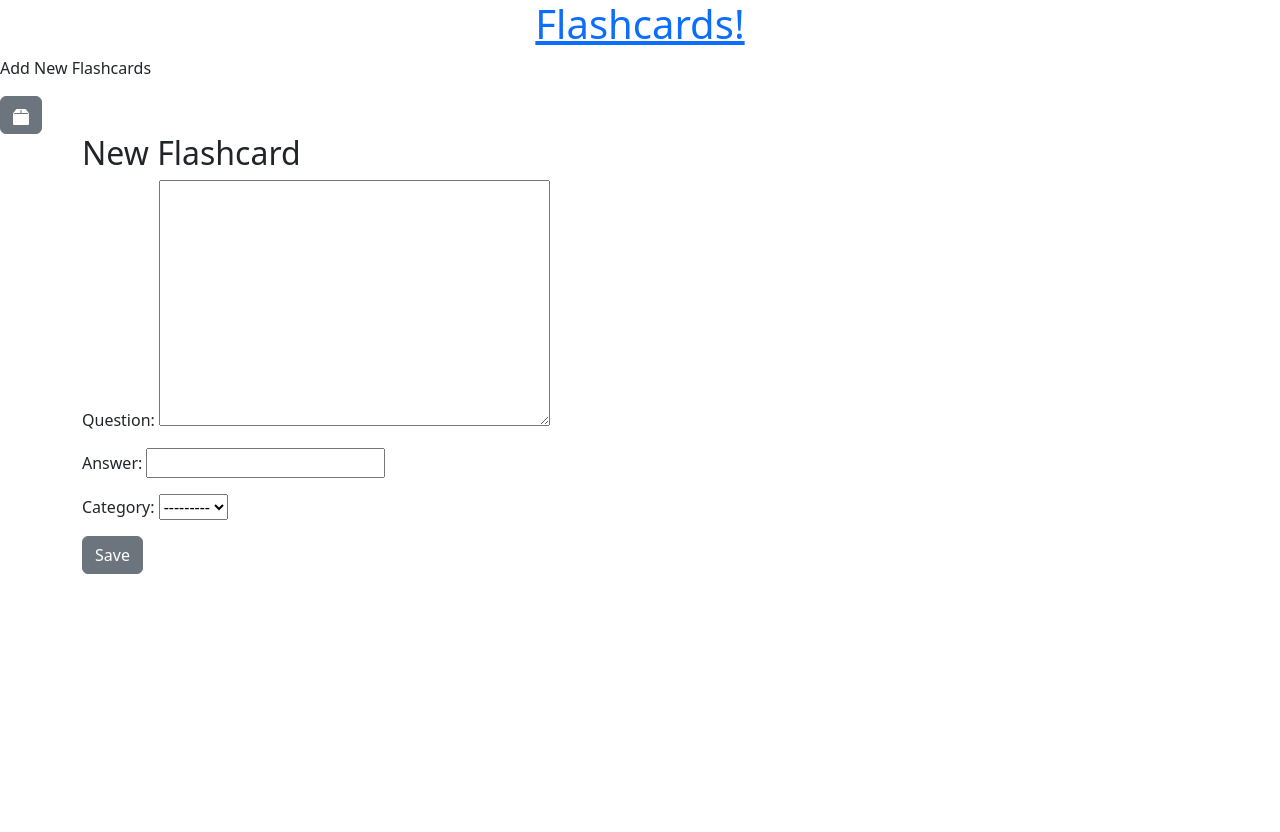
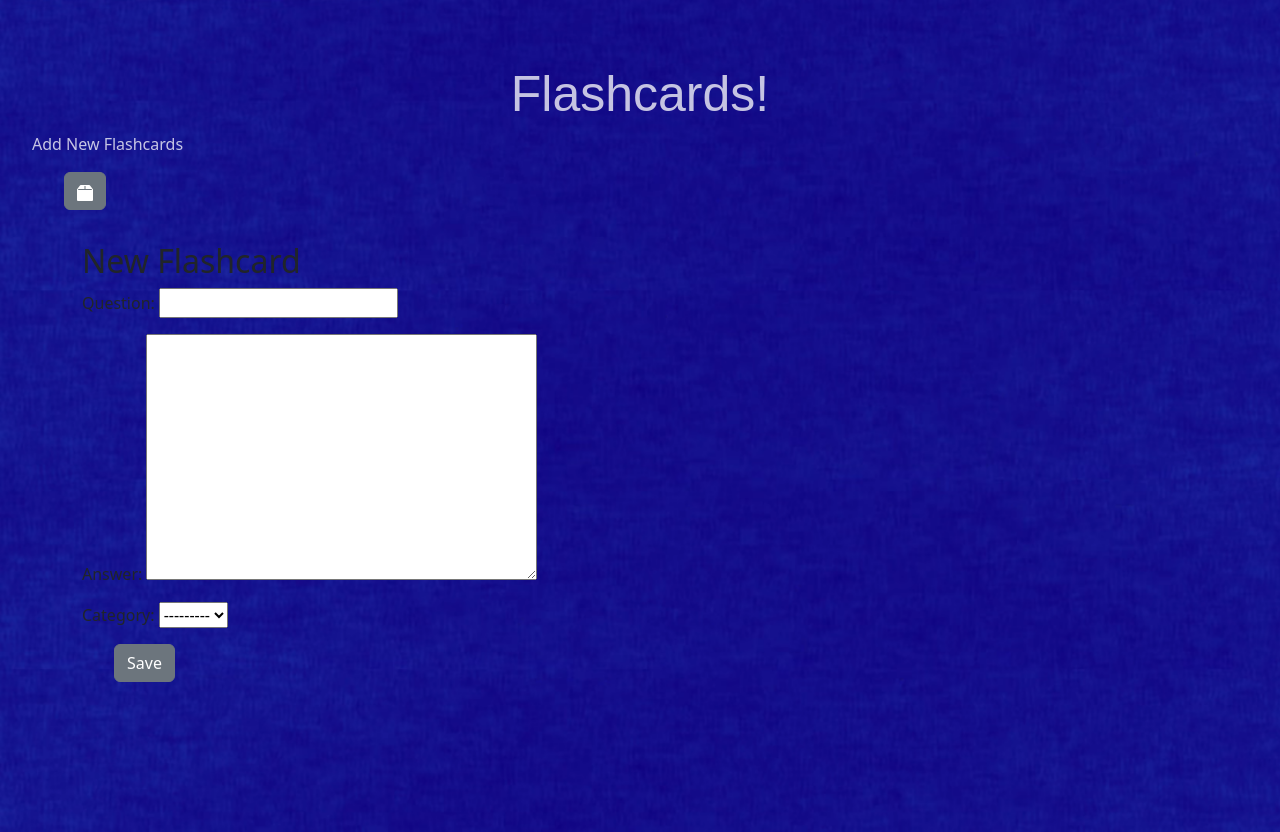
Before and after one commit to Momentum-Team-14/django-duplex-GitLukeW, a Django app: page /flashcard/new/ in a window 1280 px wide. Before the commit the page ends 574 px from the top, so only its background shows below. Run offline with Django 4.2, Linux system fonts and the light colour scheme; the visitor is signed in with stand-in values (Sample User, id 1); data that the repository does not hold is empty; some libraries are stand-ins or nearby versions.

Commit message:
worked on css

```diff
--- a/flashcards/models.py
+++ b/flashcards/models.py
@@ -21,8 +21,8 @@ class Categories(models.Model):
 class Flashcard(models.Model):
     category = models.ForeignKey(
         Categories, on_delete=models.CASCADE, related_name='flashcards')
-    question = models.TextField()
-    answer = models.CharField(max_length=512)
+    question = models.CharField(max_length=512)
+    answer = models.TextField()
     # related name should be the plural of the model that it's in
     user = models.ForeignKey(
         User, on_delete=models.CASCADE, related_name='flashcards')
--- a/flashcards/templates/flashcards/categories_detail.html
+++ b/flashcards/templates/flashcards/categories_detail.html
@@ -26,15 +26,15 @@
 </aside>
 {% endif %}
 
-<div class="categories_detail">Category: {{ category.category }}</div>
-
+<div class="categories_detail_header">Category: {{ category.category }}</div>
+<div class="flashcard_list_header">Flashcards:</div>
 <div class="flashcard_list">
-  Flashcards:
   <ul>
     {% for flashcard in flashcards %}
     <li>{{ flashcard.question }}</li>
 
     {% endfor %}
+
   </ul>
 </div>
 
--- a/flashcards/templates/flashcards/categories_list.html
+++ b/flashcards/templates/flashcards/categories_list.html
@@ -12,7 +12,7 @@
 
 <div class="categories_page">Please Pick a Category:</div>
 {% for category in categories %}
-<ul>
+<ul class="categories_list">
   <a href="{% url 'categories_detail' pk=category.pk %}">{{ category }}</a>
 </ul>
 
--- a/static/css/style.css
+++ b/static/css/style.css
@@ -1,3 +1,78 @@
+body {
+    background-image:url(../images/dcwx9jx-64f09dc2-abff-4aae-9787-153f19b93f27.png);
+    background-repeat: no-repeat;
+    background-size: cover;
+    min-height: 100vh;
+    margin: 0;
+}
+
 h1 {
     text-align: center;
+    font-family: Arial, Helvetica, sans-serif;
+    color: white;
+    text-decoration: none;
+    font-size: 50px;
+    margin-top: 2rem;
+    padding-top: 2rem;
 }
+
+.categories_detail_header {
+    margin-left: 2rem;
+    color: rgba(255, 255, 255, 0.758);
+    text-align: center;
+}
+
+
+* a {
+    text-decoration: none;
+    color: rgba(255, 255, 255, 0.758);
+    position: relative;
+  }
+
+  * a:after {
+    content: "";
+    position: absolute;
+    left: 0;
+    bottom: 0;
+    width: 100%;
+    height: 2px;
+    background: currentColor;
+    transform: scaleX(0);
+    transform-origin: center;
+    transition: transform 525ms ease-in-out;
+  }
+
+  * a:hover::after {
+    transform: scaleX(1);
+    transform-origin: center;
+  }
+
+  .categories_page {
+    color: rgba(255, 255, 255, 0.758);
+    text-align: center;
+  }
+
+  .categories_list {
+    display: flex;
+  }
+
+  .flashcard_list {
+    color: rgba(255, 255, 255, 0.758);
+  }
+
+  .flashcard_list_header {
+    margin-left: 2rem;
+    color: rgba(255, 255, 255, 0.758);
+    font-size: 30px;
+  }
+
+  .new_button, .new_category_button {
+    color: rgba(255, 255, 255, 0.758);
+    margin-left: 2rem;
+    margin-bottom: 2rem;
+  }
+
+  .btn-secondary {
+    margin-left: 2rem;
+
+  }
```
Also changed, not shown: flashcards/migrations/0004_alter_flashcard_answer_alter_flashcard_category_and_more.py (added), static/images/dcwx9jx-64f09dc2-abff-4aae-9787-153f19b93f27.png (added), static/images/jeopardy__season_27_logo_background__2010_11__by_onscreenthatprods_des0378-pre.jpg (added).
